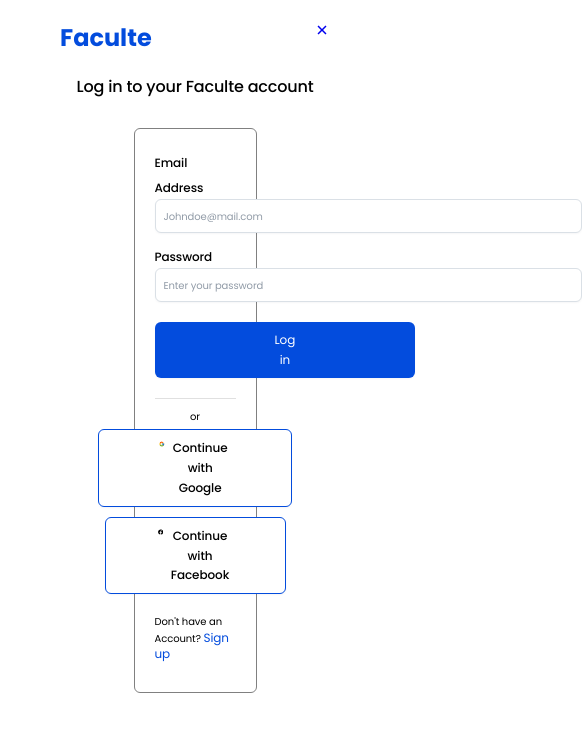
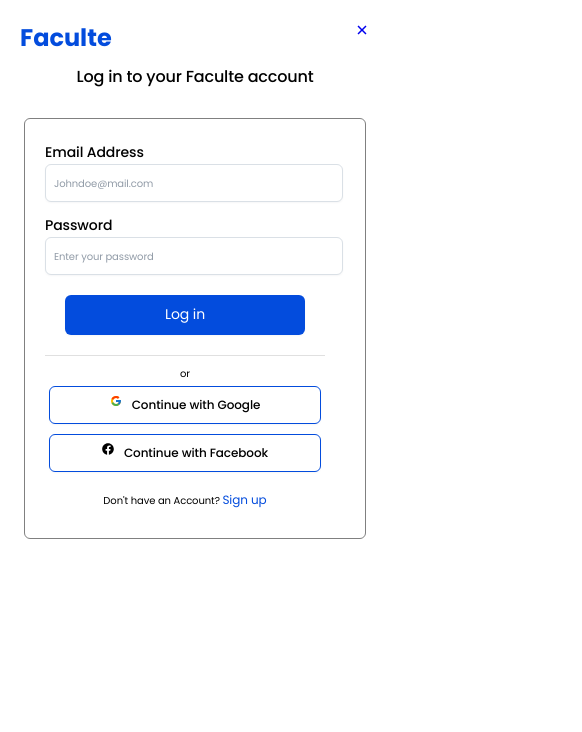
Before and after one commit to Diptech-hub/faculte, a React (Vite) app: page /login in a window 390 px wide. Shown: the top 732 px of the page, 582 px wide, since content can reach past the window. Built offline with nearby package versions, Linux system fonts and the light colour scheme.

Commit message:
login style

```diff
--- a/src/styles/login.css
+++ b/src/styles/login.css
@@ -1,12 +1,11 @@
 .loginContainer {
-  margin: 20px 60px 20px;
+  margin: 10px 60px;
 }
 
 .loginHead {
   display: flex;
   flex-direction: row;
   justify-content: space-between;
-  margin-bottom: 10px;
 }
 
 .loginHead p {
@@ -23,15 +22,16 @@
   line-height: 42px;
   letter-spacing: -0.01em;
   text-align: center;
-  margin-bottom: 20px;
+  margin-bottom: 10px;
 }
 
 .loginBody {
-  width: 30%;
+  width: 90%;
+  max-width: 400px;
   margin: 0 auto;
   border: 1px solid grey;
   border-radius: 6px;
-  padding: 20px;
+  padding: 20px 40px 20px 20px;
 }
 
 .loginContent label {
@@ -44,9 +44,10 @@
 }
 
 .loginContent input {
-  border: 1.04px solid #dae0e6;
-  box-shadow: 0px 1.04px 2.08px 0px #1018280a;
-  padding: 6px 160px 6px 8px;
+  width: 100%;
+  border: 1px solid #dae0e6;
+  box-shadow: 0px 1px 2px 0px #1018280a;
+  padding: 8px;
   border-radius: 6px;
   margin-bottom: 10px;
 }
@@ -64,8 +65,8 @@
 font-size: 10px;
 font-weight: 400;
 line-height: 15.27px;
-letter-spacing: -0.07634584605693817px;
-text-align: left;
+letter-spacing: -0.08px;
+text-align: center;
 margin-bottom: 5px;
 }
 
@@ -76,10 +77,10 @@
   background: #034cdd;
   color: white;
   box-shadow: 0px 1px 2px 0px #1018280a;
-  font-size: 12px;
+  font-size: 14px;
   font-weight: normal;
   line-height: 19.85px;
-  letter-spacing: -0.07634584605693817px;
+  letter-spacing: -0.08px;
   display: block;
   margin: auto;
   margin-top: 10px;
@@ -99,7 +100,7 @@
   padding: 8px 60px;
   display: flex;
   flex-direction: row;
-  gap: 4.58px;
+  gap: 10px;
   border-radius: 6px;
   border: 1px 0px 0px 0px;
   border: 1px solid #034cdd;
@@ -110,13 +111,14 @@
   letter-spacing: -0.07634584605693817px;
   margin-bottom: 10px;
   color: black;
+  justify-content: center;
 }
 
 .loginSocialButton2 {
     padding: 8px 52px;
     display: flex;
     flex-direction: row;
-    gap: 4.58px;
+    gap: 10px;
     border-radius: 6px;
     border: 1px 0px 0px 0px;
     border: 1px solid #034cdd;
@@ -127,6 +129,7 @@
     letter-spacing: -0.07634584605693817px;
     margin-bottom: 20px;
     color: black;
+    justify-content: center;
   }
 
 .loginBottom {
@@ -141,23 +144,23 @@
   height: 1px;
   background-color: #e0e0e0;
   width: 100%;
-  margin: 5px 0;
+  margin: 0;
 }
 
 .loginBottom p:first-child {
   font-size: 10px;
   font-weight: 400;
   line-height: 15.27px;
-  letter-spacing: -0.07634584605693817px;
-  text-align: left;
+  letter-spacing: -0.08px;
+  text-align: center;
 }
 
 .loginBottom p:first-child a {
   font-size: 10px;
   font-weight: 400;
   line-height: 15.27px;
-  letter-spacing: -0.07634584605693817px;
-  text-align: left;
+  letter-spacing: -0.08px;
+  text-align: center;
   color: #034cdd;
   text-decoration: none;
 }
@@ -166,7 +169,7 @@
   font-size: 10px;
   font-weight: 400;
   line-height: 15.27px;
-  letter-spacing: -0.07634584605693817px;
+  letter-spacing: -0.08px;
   text-align: left;
 }
 
@@ -174,8 +177,40 @@
   font-size: 12px;
   font-weight: 400;
   line-height: 15.27px;
-  letter-spacing: -0.07634584605693817px;
+  letter-spacing: -0.08px;
   text-align: left;
   color: #034cdd;
   text-decoration: none;
 }
+
+@media screen and (max-width: 768px) {
+  .loginContainer{
+    margin: 20px;
+  }
+
+  .loginHead {
+    flex-direction: row;
+    justify-content: space-between;
+  }
+
+  .loginBody {
+    width: 80%;
+  }
+
+  .loginHead p {
+    text-align: left;
+    font-size: 24px;
+  }
+
+  .join{
+    font-size: 14px;
+  }
+
+  .loginContent label {
+    font-size: 14px;
+  }
+
+  .loginButton {
+    padding: 10px 100px;
+  }
+}
```
